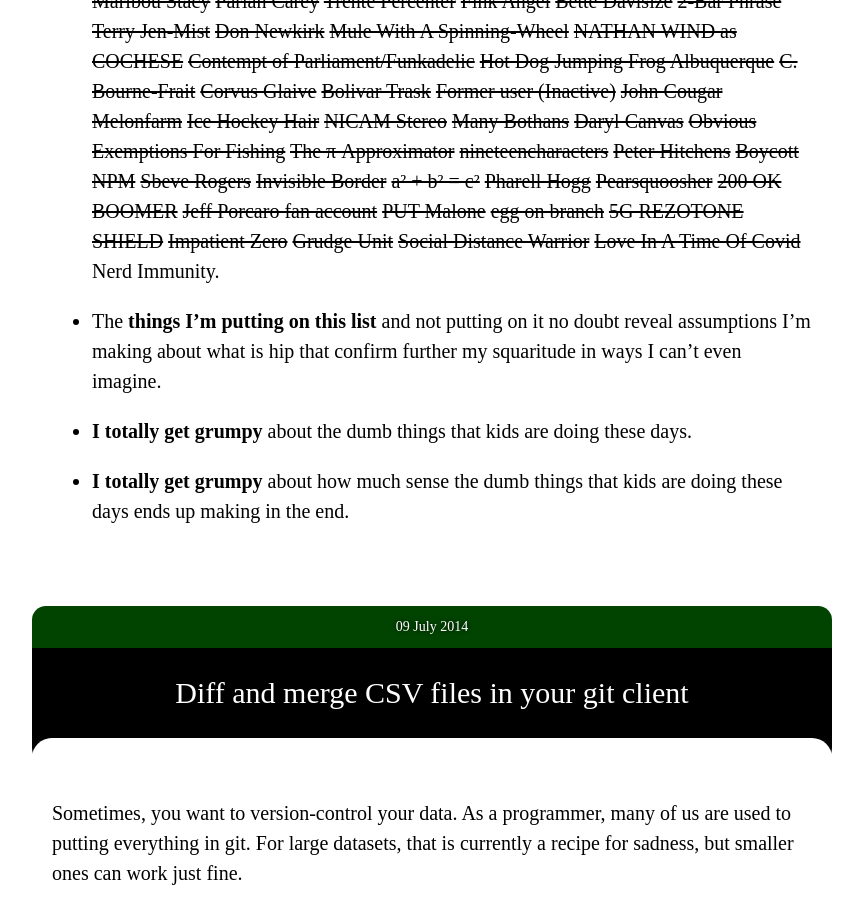
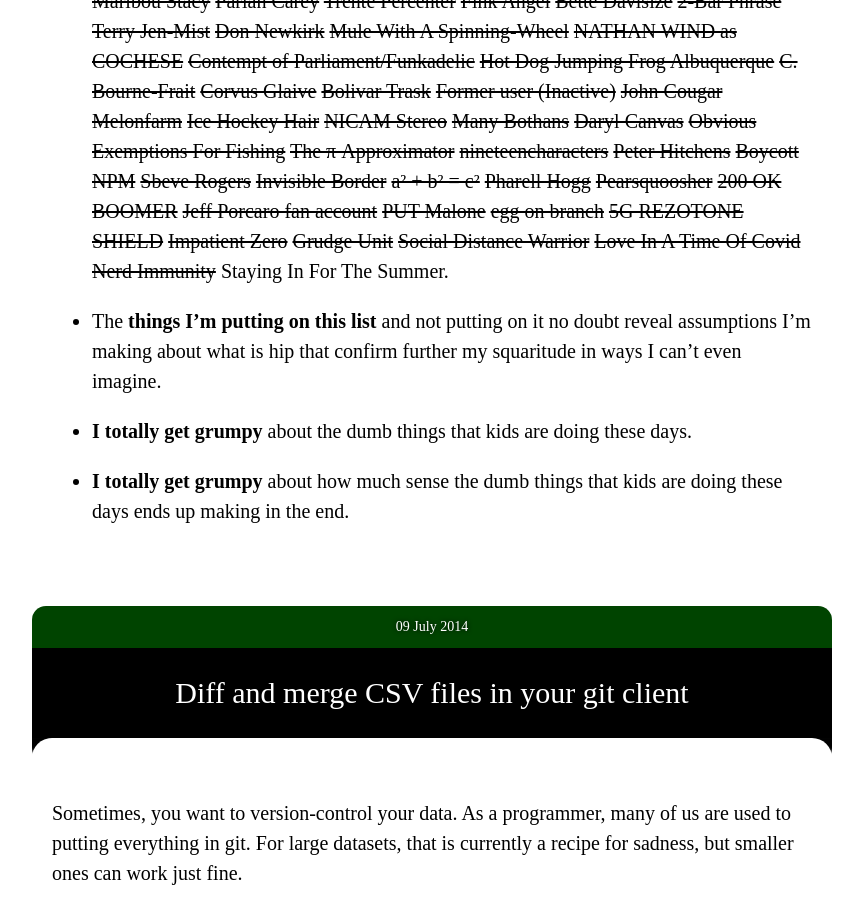
Before and after one commit to paulfitz/paulfitz.github.io, a Jekyll site: the page built from index.html, in a window 1280 px wide and 900 px high, scrolled down 22101 px. Shown: the whole window, without its empty margins (208-1071 px from the left). Built offline with Jekyll 4.4.1, drawn with Linux system fonts in a browser that asks for light colours; nearby versions of some CDN libraries.

Commit message:
add a pikesleyism

```diff
--- a/_data/pikes.json
+++ b/_data/pikes.json
@@ -207,5 +207,6 @@
   "Grudge Unit",
   "Social Distance Warrior",
   "Love In A Time Of Covid",
-  "Nerd Immunity"
+  "Nerd Immunity",
+  "Staying In For The Summer"
 ]
```
